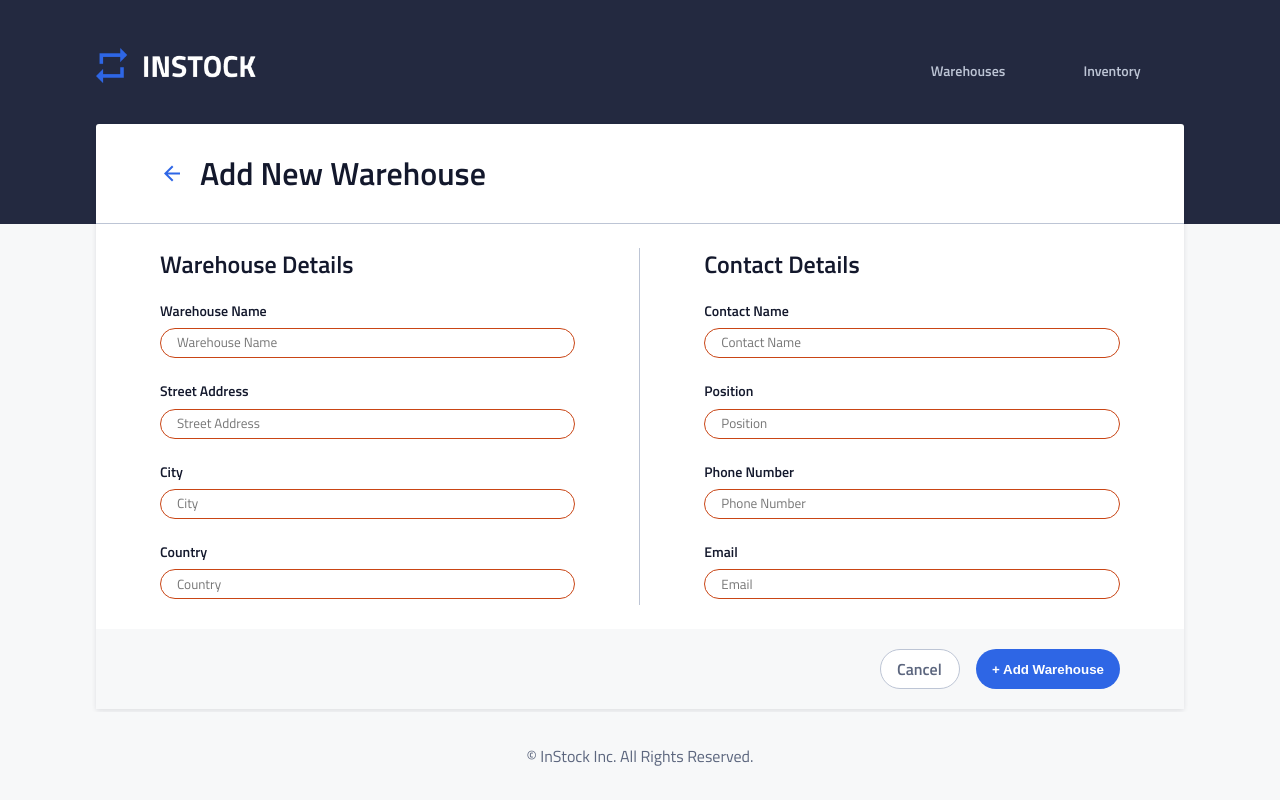
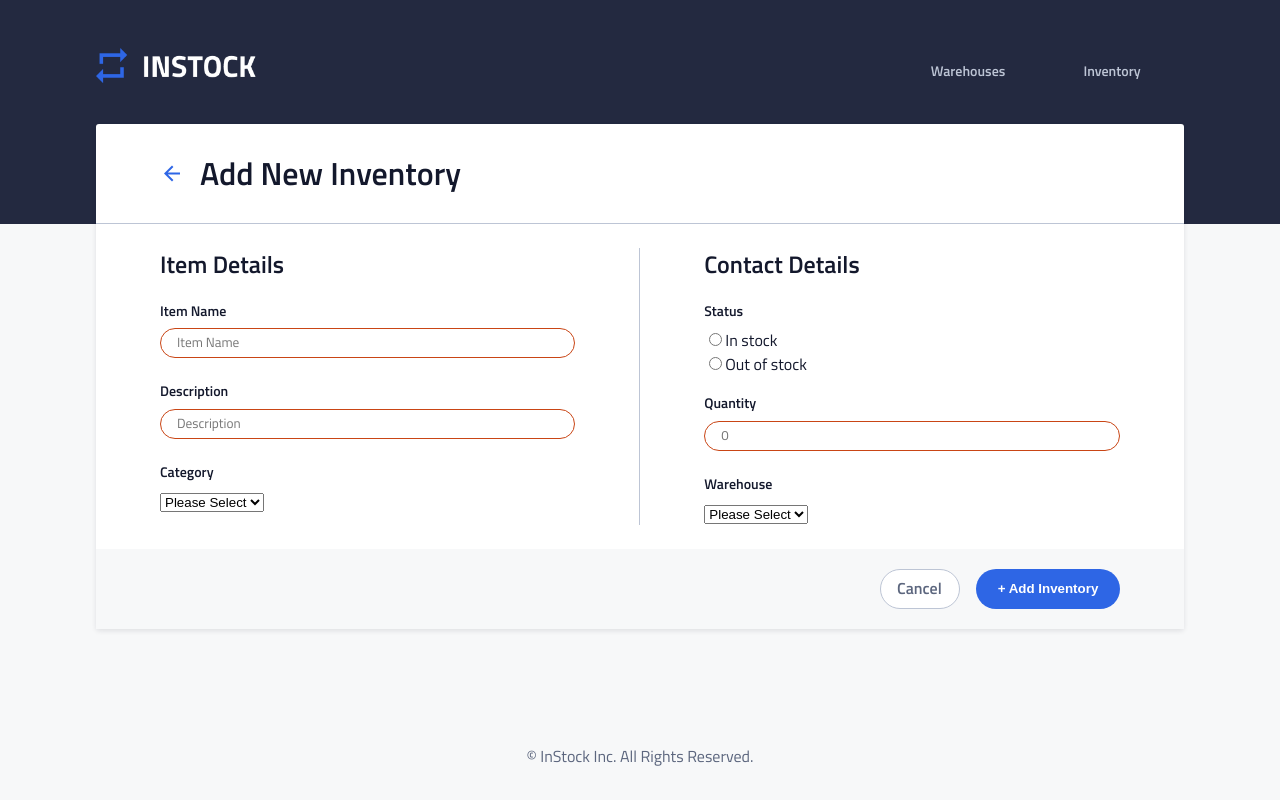
Before and after one commit to auditie/InStock-Client, a React (Create React App) app: page /inventory/add in a window 1280 px wide. Built offline with nearby package versions, Linux system fonts and the light colour scheme.

Commit message:
added html into addinventory.js

```diff
--- a/src/App.js
+++ b/src/App.js
@@ -16,8 +16,8 @@ function App() {
             <Header />
             <div className="app__bodywrap">
                 <div className="app__card" >
-                    <AddWarehouse />
                     <Switch>
+                        <AddInventory />
                         {/* <Route path='/' exact component={HomePage} />
                         <Route path='/warehouses/:selectedWarehouse' component={HomePage} />
                         <Route path='/warehouses/:selectedWarehouse/edit' component={HomePage} /> */}
--- a/src/components/AddInventory/AddInventory.js
+++ b/src/components/AddInventory/AddInventory.js
@@ -1,20 +1,93 @@
 import './AddInventory.scss';
 import React from 'react';
-import axios from 'axios';
-import { API_URL } from '../../App';
+import BackArrow from '../../assets/icons/arrow_back-24px.svg';
+// import axios from 'axios';
+// import { API_URL } from '../../App';
 import { Link } from 'react-router-dom';
 
 class AddInventory extends React.Component {
     state = {
-
+        itemName: "",
+        description: "",
+        category: "",
+        status: "",
+        quantity: [],
+        warehouseName: ""
     }
 
+    // addInventory = (event) => {
+    //     event.preventDefault();
+    //     console.log(event);
+
+    //     axios
+    //         .post(`${API_URL}/inventory/add`, {
+    //             itemName: this.state.itemName,
+    //             description: this.state.description,
+    //             category: this.state.category,
+    //             status: this.state.status,
+    //             quantity: this.state.quantity,
+    //             warehouseName: this.state.warehouseName,
+    //         })
+    //         .then((response) => {
+    //             this.props.history.push('/');
+    //         })
+    // };
+
+    // handleChangeInventory = (event) => {
+    //     this.setState({
+    //         [event.target.name]: event.target.value
+    //     })
+    // }
 
     render() {
         return (
-            <div>
-
-            </div>
+            <div className="add-inventory" >
+                <div className="add-inventory__title" >
+                    <img className="add-inventory__arrow" src={BackArrow} alt="arrow-back"></img>
+                    <h1>Add New Inventory</h1>
+                </div>
+                <form onSubmit={this.addInventory}>
+                    <div className="add-inventory__form" >
+                        <div className="add-inventory__inventory--detail" >
+                            <h2 className="add-inventory__subtitle" >Item Details</h2>
+                            <h3 className="add-inventory__labels" >Item Name</h3>
+                            <textarea type="text" placeholder="Item Name" value={this.state.itemName} onChange={this.handleChangeInventory} name="itemName" required></textarea>
+                            <h3 className="add-inventory__labels" >Description</h3>
+                            <textarea type="text" placeholder="Description" value={this.state.description} onChange={this.handleChangeInventory} name="description" required></textarea>
+                            <h3 className="add-inventory__labels" >Category</h3>
+                            <select className="add-inventory__dropdown">
+                                <option value="">Please Select</option>
+                                <option name="category" value={this.state.category} onChange={this.handleChangeInventory}></option>
+                                required</select>
+                        </div>
+                        <div className="add-inventory__availability--detail" >
+                            <h2 className="add-inventory__subtitle" >Contact Details</h2>
+                            <h3 className="add-inventory__labels" >Status</h3>
+                            <div className="add-inventory__radio-buttons" >
+                                <div>
+                                    <input type="radio" name="status" value={this.state.status} onChange={this.handleChangeWarehouse}></input>
+                                    <label for="in">In stock</label>
+                                </div>
+                                <div>
+                                    <input type="radio" name="status" value={this.state.status} onChange={this.handleChangeWarehouse}></input>
+                                    <label for="out">Out of stock</label>
+                                </div>
+                            </div>
+                            <h3 className="add-inventory__labels" >Quantity</h3>
+                            <textarea type="text" placeholder="0" value={this.state.quantity} onChange={this.handleChangeWarehouse} name="quantity" required></textarea>
+                            <h3 className="add-inventory__labels" >Warehouse</h3>
+                            <select className="add-inventory__dropdown">
+                                <option value="">Please Select</option>
+                                <option name="warehouseName" value={this.state.warehouseName} onChange={this.handleChangeInventory}></option>
+                                required</select>
+                        </div>
+                    </div>
+                    <div className="add-inventory__submit" >
+                        <Link className="add-inventory__submit--cancel" to="/">Cancel</Link>
+                        <button className="add-inventory__submit--add" type="submit">+ Add Inventory</button>
+                    </div>
+                </form >
+            </div >
         )
     }
 }
--- a/src/components/AddInventory/AddInventory.scss
+++ b/src/components/AddInventory/AddInventory.scss
@@ -2,3 +2,152 @@
 @use '../../styles/partials/variables';
 @use '../../styles/partials/fonts';
 @use '../../styles/partials/global';
+
+a {
+    text-decoration: none;
+}
+
+textarea {
+    font-family: 'Titillium-Web';
+    overflow: hidden;
+    resize: none;
+    border-radius: 20px;
+    border-color: variables.$Cloud;
+    width: 100%;
+    height: 30px;
+    padding: 0.2rem 0 0 1rem;;
+}
+
+textarea:required:invalid {
+    border-color: variables.$Red;
+}
+
+
+.add-inventory {
+    &__title {
+        display: flex;
+        justify-content: center;
+        padding: 1rem 0;
+        border-bottom: 0.05rem solid variables.$Cloud;
+
+        @include mixins.tablet {
+            justify-content: start;
+            padding-left: 2rem;
+        }
+
+        @include mixins.desktop {
+            padding: 0.5rem 0 0.5rem 4rem;
+        }
+    }
+
+    &__arrow {
+        margin-right: 1rem;
+
+        @include mixins.tablet {
+            margin-right: 1rem;
+        }
+    }
+
+    &__form {
+
+        @include mixins.tablet {
+            display: flex;
+            justify-content: space-evenly;
+            padding: 1.5rem 0;
+        }
+
+    }
+
+    &__inventory--detail, &__availability--detail {
+        padding: 0.5rem 2rem 1.5rem;
+
+        @include mixins.tablet {
+            width: 100%;
+            padding: 0 2rem;
+        }
+
+        @include mixins.desktop {
+            padding: 0 4rem;
+        }
+    }
+
+    &__inventory--detail {
+        border-bottom: 0.05rem solid variables.$Cloud;
+
+        @include mixins.tablet {
+            border-bottom: 0;
+            border-right: 0.05rem solid variables.$Cloud;
+        }
+
+    }
+
+    &__subtitle {
+        @include mixins.tablet {
+            margin-top: 0;
+        }
+    }
+
+    &__labels {
+       margin-bottom: 0.4rem;
+
+       @include mixins.desktop {
+           margin-top: 1rem;
+        }
+    }
+
+    &__submit {
+        height: 80px;
+        display: flex;
+        justify-content: space-evenly;
+        align-items: center;
+        background-color: variables.$Light-Grey;
+
+        &--add {
+            height: 2.5rem;
+            font-weight: 600;
+            background-color: variables.$Instock-Indigo;
+            color: variables.$White;
+            border: none;
+            border-radius: 20px;
+            width: 9rem;
+
+            &:hover {
+                background-color: variables.$Graphite;
+            }
+        }
+
+        &--cancel {
+            height: 2.5rem;
+            font-weight: 600;
+            background-color: variables.$White;
+            color: variables.$Slate;
+            border: 0.05rem solid variables.$Cloud;
+            border-radius: 20px;
+            width: 9rem;
+            padding: 0.4rem 0 0 3rem;
+
+            &:hover {
+                border-color: variables.$Instock-Indigo;
+                color: variables.$Instock-Indigo;
+            }
+
+            @include mixins.tablet {
+                width: 5rem;
+                margin-right: 1rem;
+                padding: 0.4rem 0 0 1rem;
+            }
+        }
+
+        @include mixins.tablet {
+            justify-content: end;
+            padding-right: 2rem;
+        }
+
+        @include mixins.desktop {
+            padding-right: 4rem;
+        }
+
+    }
+
+
+}
```
